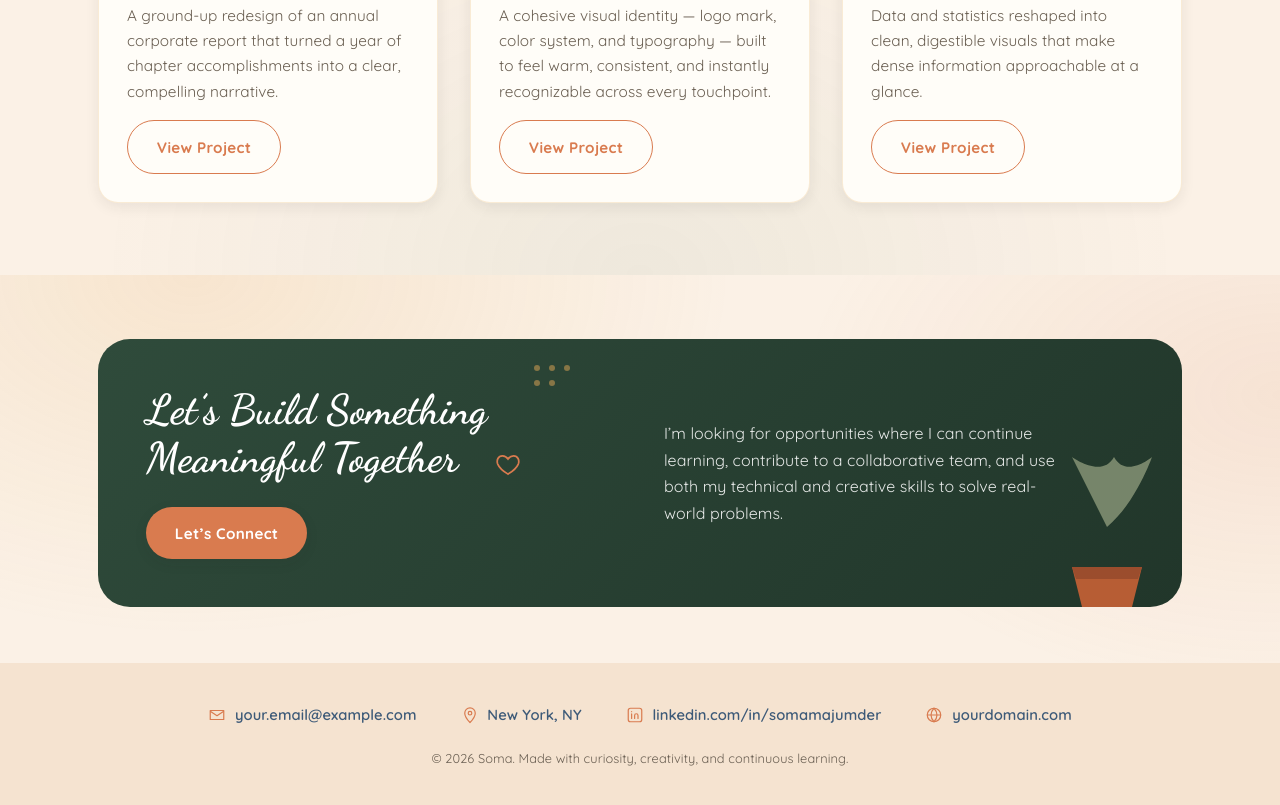
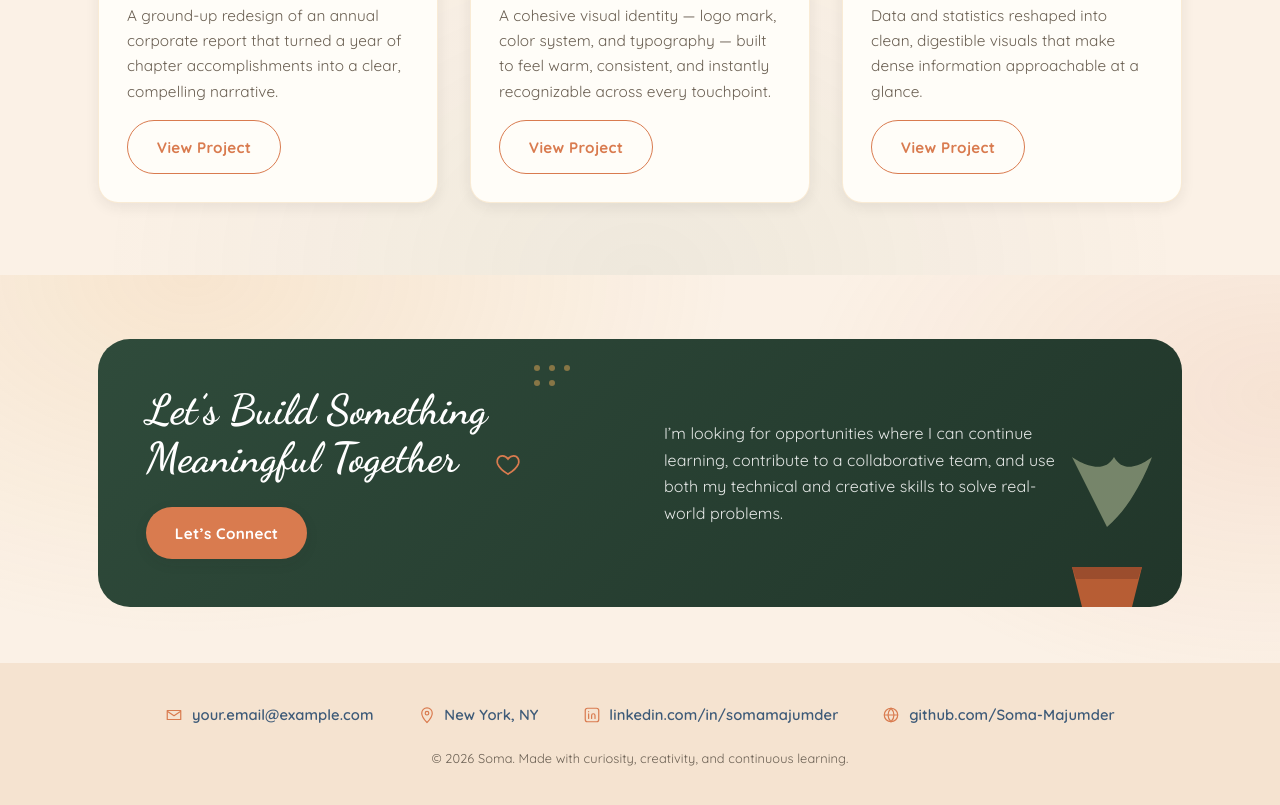
Before and after one commit to Soma-Majumder/personal-website, a plain HTML site: page index.html in a window 1280 px wide. Shown: the part 2925-3730 px from the top of the page. Drawn offline with Linux system fonts and the light colour scheme.

Commit message:
updated GitHub link

```diff
--- a/index.html
+++ b/index.html
@@ -64,11 +64,10 @@
 <!--
   NOTE FOR SOMA — placeholders to swap before publishing:
   1. Footer "email" currently reads "your.email@example.com" — replace with your real address.
-  2. Footer "website" currently reads "yourdomain.com" — update once you have a domain.
-  3. Replace "https://somamajumder.com/" throughout this file (canonical, og:url, og:image,
+  2. Replace "https://somamajumder.com/" throughout this file (canonical, og:url, og:image,
      twitter:image, JSON-LD url/image) with your real domain once you register and deploy one —
      these tags won't work correctly until then.
-  4. robots.txt and sitemap.xml at the site root also reference this placeholder domain — update
+  3. robots.txt and sitemap.xml at the site root also reference this placeholder domain — update
      them to match your real domain at the same time.
 -->
 
@@ -1277,10 +1276,10 @@
         <svg viewBox="0 0 24 24" fill="none" aria-hidden="true"><rect x="3" y="3" width="18" height="18" rx="3" stroke="currentColor" stroke-width="1.6"/><path d="M7.5 10.5v6M7.5 7.5v.01M11.5 16.5v-4c0-1.4 1-2.2 2.2-2.2s2.3.8 2.3 2.3v3.9" stroke="currentColor" stroke-width="1.6" stroke-linecap="round"/></svg>
         linkedin.com/in/somamajumder
       </a>
-      <span class="footer__item">
+      <a class="footer__item" href="https://github.com/Soma-Majumder" target="_blank" rel="noopener noreferrer" aria-label="Soma's GitHub profile">
         <svg viewBox="0 0 24 24" fill="none" aria-hidden="true"><circle cx="12" cy="12" r="9" stroke="currentColor" stroke-width="1.6"/><path d="M3 12h18M12 3c2.5 2.6 4 5.7 4 9s-1.5 6.4-4 9c-2.5-2.6-4-5.7-4-9s1.5-6.4 4-9Z" stroke="currentColor" stroke-width="1.6"/></svg>
-        yourdomain.com
-      </span>
+        github.com/Soma-Majumder
+      </a>
     </div>
     <p class="footer__meta">&copy; <span id="year"></span> Soma. Made with curiosity, creativity, and continuous learning.</p>
   </div>
```
